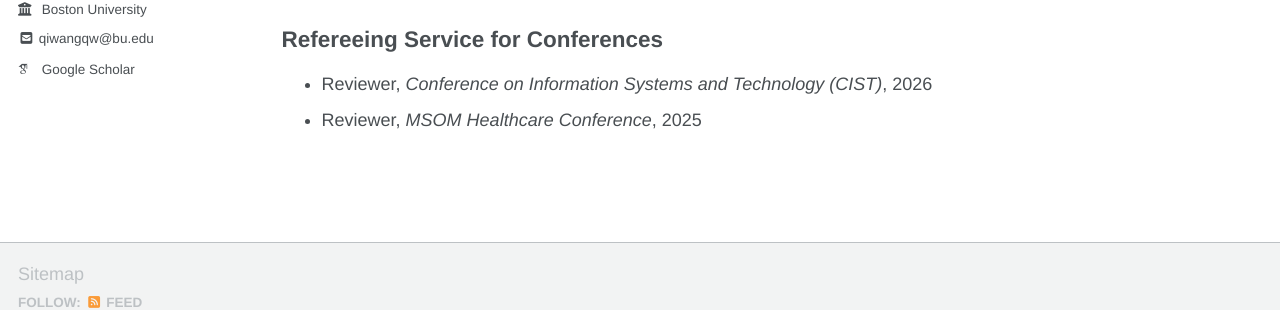
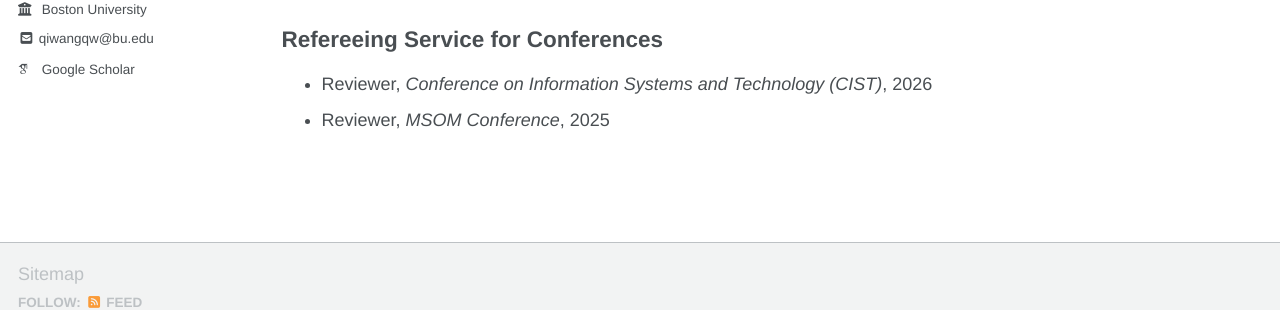
Before and after one commit to qiwang-katherine/qiwang-katherine.github.io, a Jekyll site: the page built from _pages/service.md, in a window 1280 px wide and 942 px high. Shown: the part 562-872 px from the top of the window. Built offline with Jekyll 4.4.1, drawn with Linux system fonts in a browser that asks for light colours; some web fonts are replaced; a script bundle is joined from its source files by our own code; library files that are not in the unit come from our copies.

Commit message:
service.md

```diff
--- a/_pages/service.md
+++ b/_pages/service.md
@@ -37,7 +37,7 @@ author_profile: true
 
 <ul class="service-list">
   <li>Reviewer, <i>Conference on Information Systems and Technology (CIST)</i>, 2026</li>
-  <li>Reviewer, <i>MSOM Healthcare Conference</i>, 2025</li>
+  <li>Reviewer, <i>MSOM Conference</i>, 2025</li>
 </ul>
 
 </div>
```
